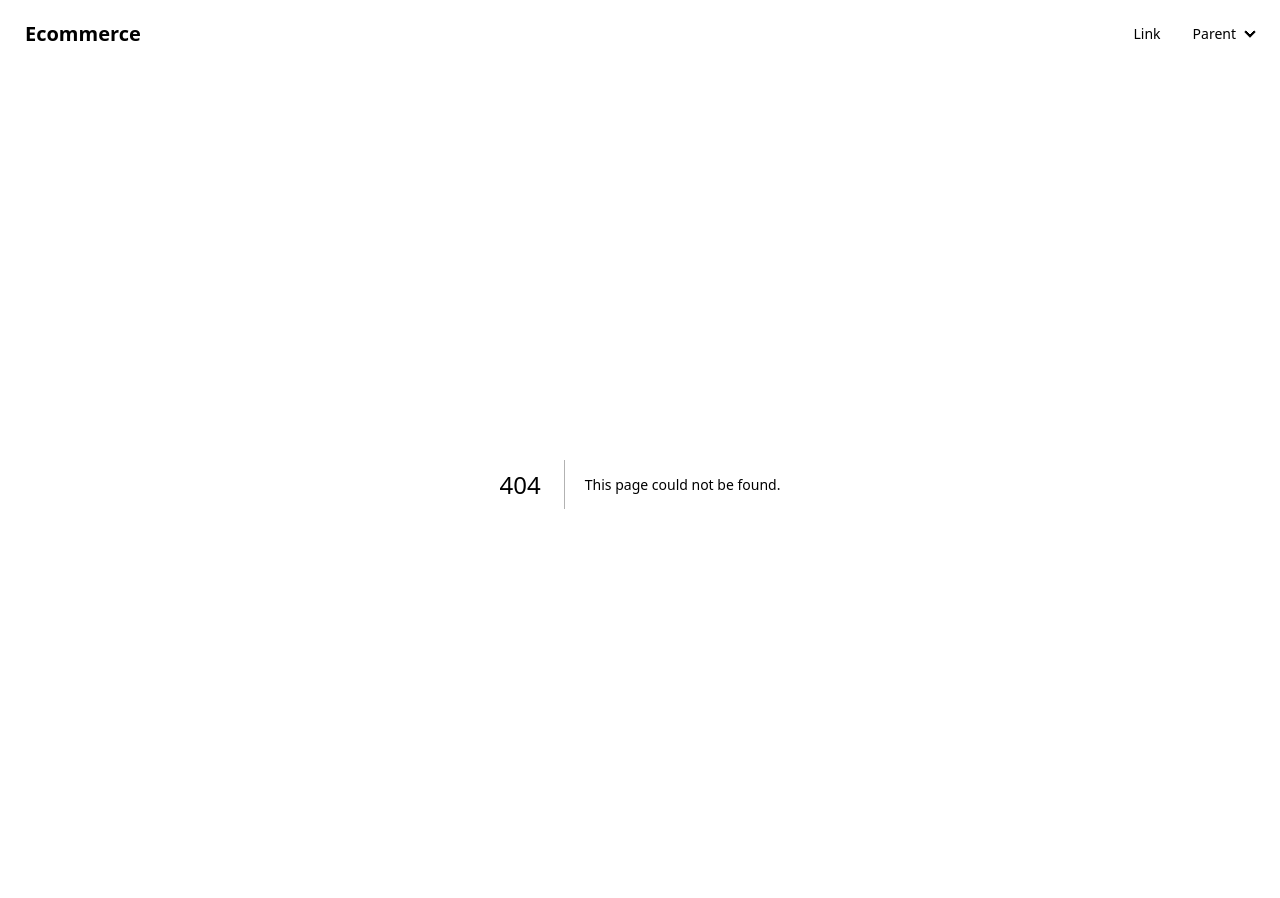
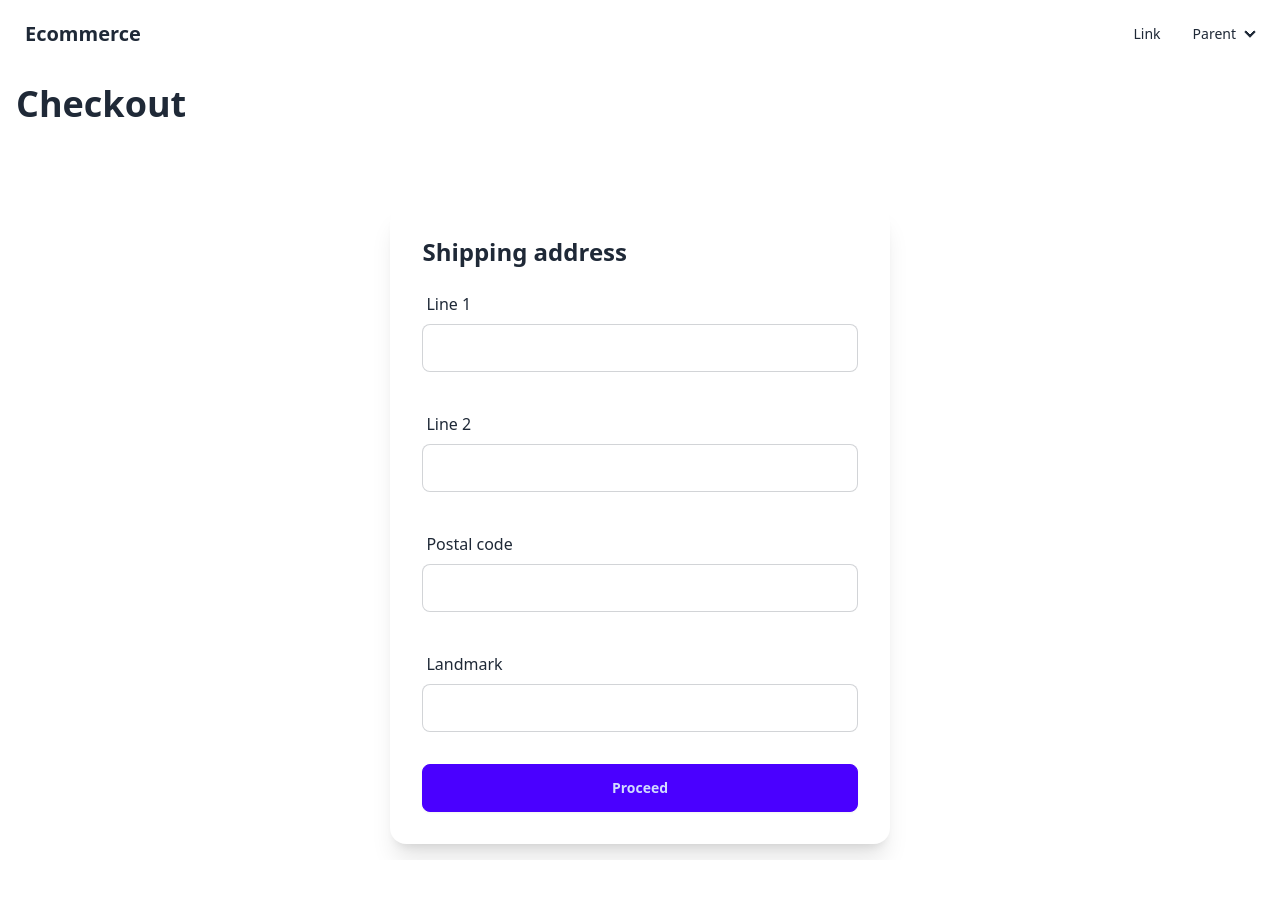
Before and after one commit to dvlpr-shivendra/next-ecommerce, a Next.js app: page /checkout in a window 1280 px wide. Before the commit this address had no page. After the commit the page ends 860 px from the top, so only its background shows below. Built offline with nearby package versions, Linux system fonts and the light colour scheme.

Commit message:
Checkout - address form

```diff
--- /dev/null
+++ b/pages/checkout/index.tsx
@@ -0,0 +1,78 @@
+import { useRouter } from "next/router";
+import React, { FormEvent, useState } from "react";
+
+function IndexPage() {
+  const [line1, setLine1] = useState("");
+  const [line2, setLine2] = useState("");
+  const [postalCode, setPostalCode] = useState("");
+  const [landmark, setLandmark] = useState("");
+
+  const router = useRouter();
+  const { productId } = router.query;
+
+  function onSubmit(e: FormEvent) {
+    e.preventDefault();
+
+    console.log(line1, line2);
+  }
+
+  return (
+    <div>
+      <h1 className="text-4xl font-bold">Checkout</h1>
+
+      <div className="mt-20 p-8 card bg-base-100 shadow-xl w-2/5 mx-auto">
+        <h1 className="text-2xl font-bold mb-4">Shipping address</h1>
+        <form onSubmit={onSubmit} className="space-y-8">
+          <div className="space-y-8">
+            <div className="form-control">
+              <label className="label">Line 1</label>
+              <input
+                className="input input-bordered"
+                type="text"
+                value={line1}
+                onChange={(e) => setLine1(e.target.value)}
+                required
+              />
+            </div>
+
+            <div className="form-control">
+              <label className="label">Line 2</label>
+              <input
+                className="input input-bordered"
+                type="text"
+                value={line2}
+                onChange={(e) => setLine2(e.target.value)}
+              />
+            </div>
+
+            <div className="form-control">
+              <label className="label">Postal code</label>
+              <input
+                className="input input-bordered"
+                type="text"
+                value={postalCode}
+                onChange={(e) => setPostalCode(e.target.value)}
+              />
+            </div>
+
+            <div className="form-control">
+              <label className="label">Landmark</label>
+              <input
+                className="input input-bordered"
+                type="text"
+                value={landmark}
+                onChange={(e) => setLandmark(e.target.value)}
+              />
+            </div>
+
+            <button className="btn btn-primary btn-block" type="submit">
+              Proceed
+            </button>
+          </div>
+        </form>
+      </div>
+    </div>
+  );
+}
+
+export default IndexPage;
```
